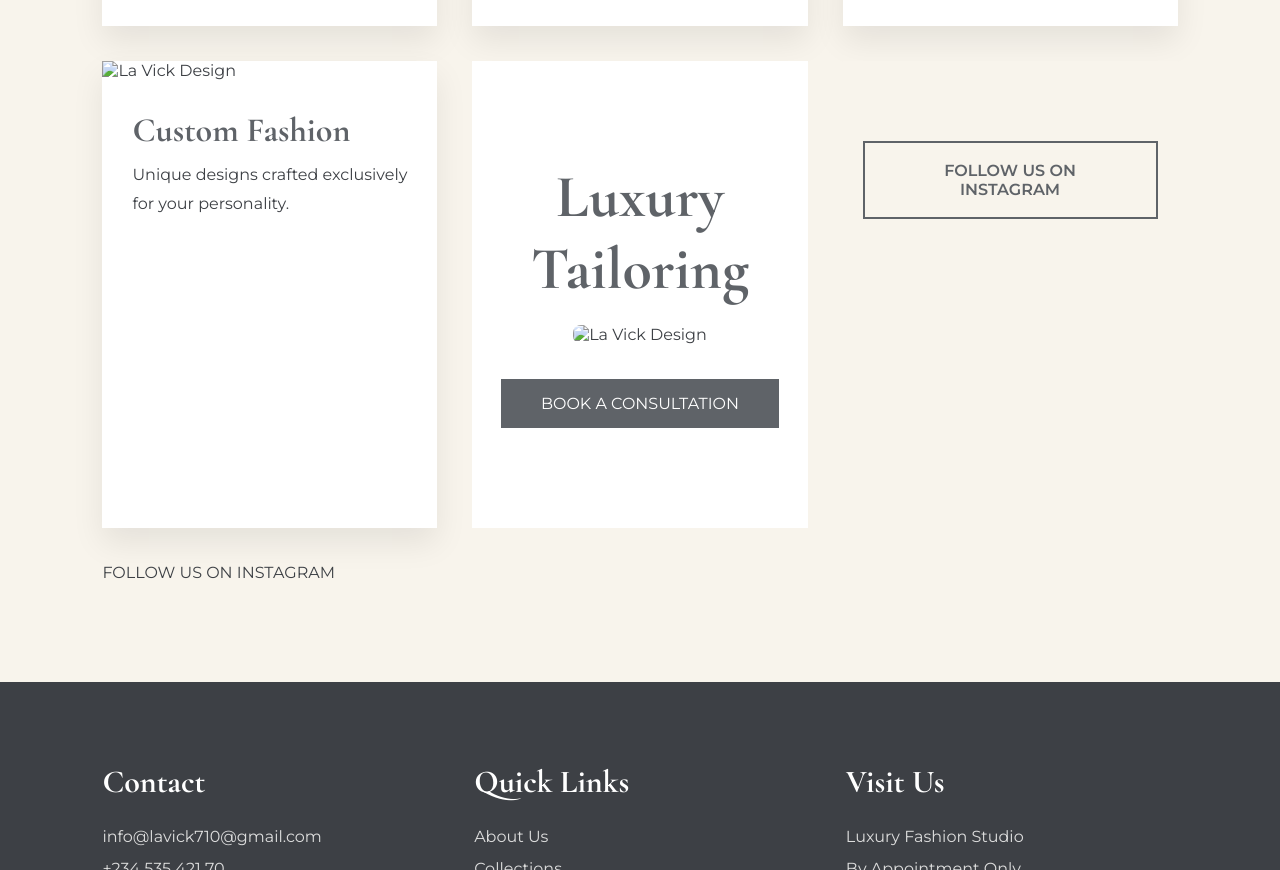
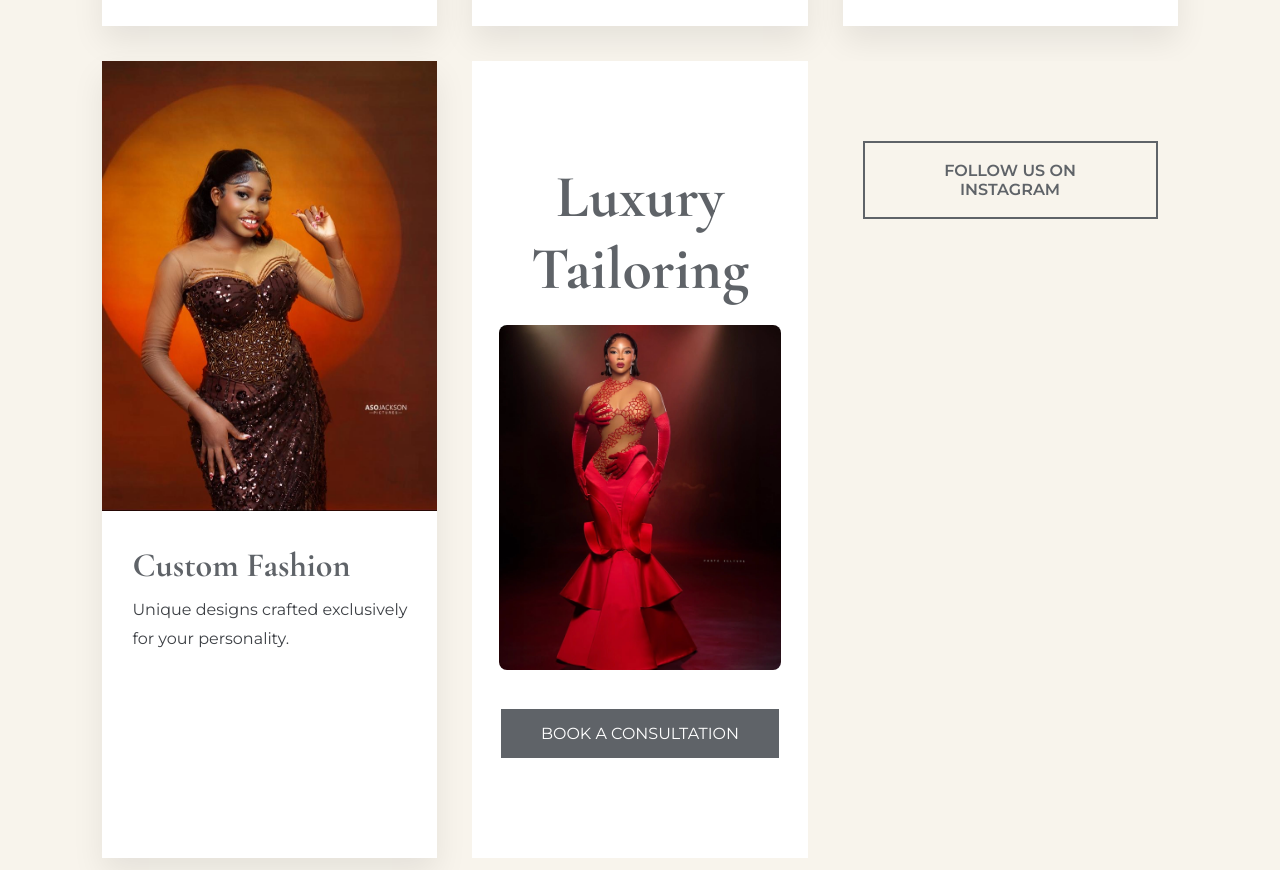
Before and after one commit to mullergle/lavick-stitch, a plain HTML site: page index.html in a window 1280 px wide. Shown: the part 2186-3056 px from the top of the page. Drawn offline with nearby package versions, Linux system fonts and the light colour scheme.

Commit message:
Update index.html

```diff
--- a/index.html
+++ b/index.html
@@ -417,7 +417,7 @@ confidence and exceptional craftsmanship.
 </div>
 
 <div class="card">
-<img src="design3.jpg" alt="La Vick Design">
+<img src="design3.jpg.jpeg" alt="La Vick Design">
 <div class="card-content">
 <h3>Custom Fashion</h3>
 <p>Unique designs crafted exclusively for your personality.</p>
@@ -429,7 +429,7 @@ confidence and exceptional craftsmanship.
 
 <h2 class="title">Luxury Tailoring</h2>
 
-<img src="design44.jpg" alt="La Vick Design">
+<img src="design44.jpg.jpeg" alt="La Vick Design">
 
 
 <br>
```
